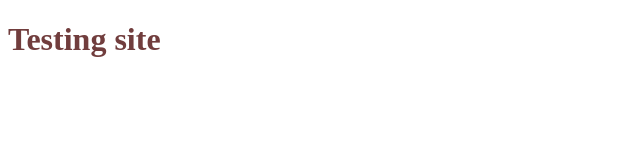
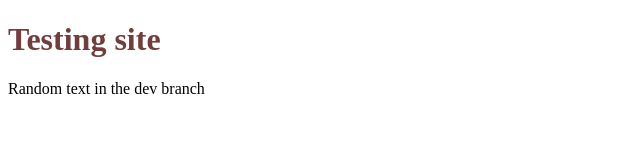
Before and after one commit to uliseslargaespada/test-repo-2, a plain HTML site: page index.html in a window 1280 px wide. Shown: the whole page, without its empty margins (0-640 px from the left). Drawn offline with Linux system fonts and the light colour scheme.

Commit message:
modify the index html file

```diff
--- a/index.html
+++ b/index.html
@@ -11,6 +11,7 @@
 <body>
   <header class="header">
     <h1>Testing site</h1>
+    <p>Random text in the dev branch</p>
   </header>
 
   <!-- Index js file -->
```
